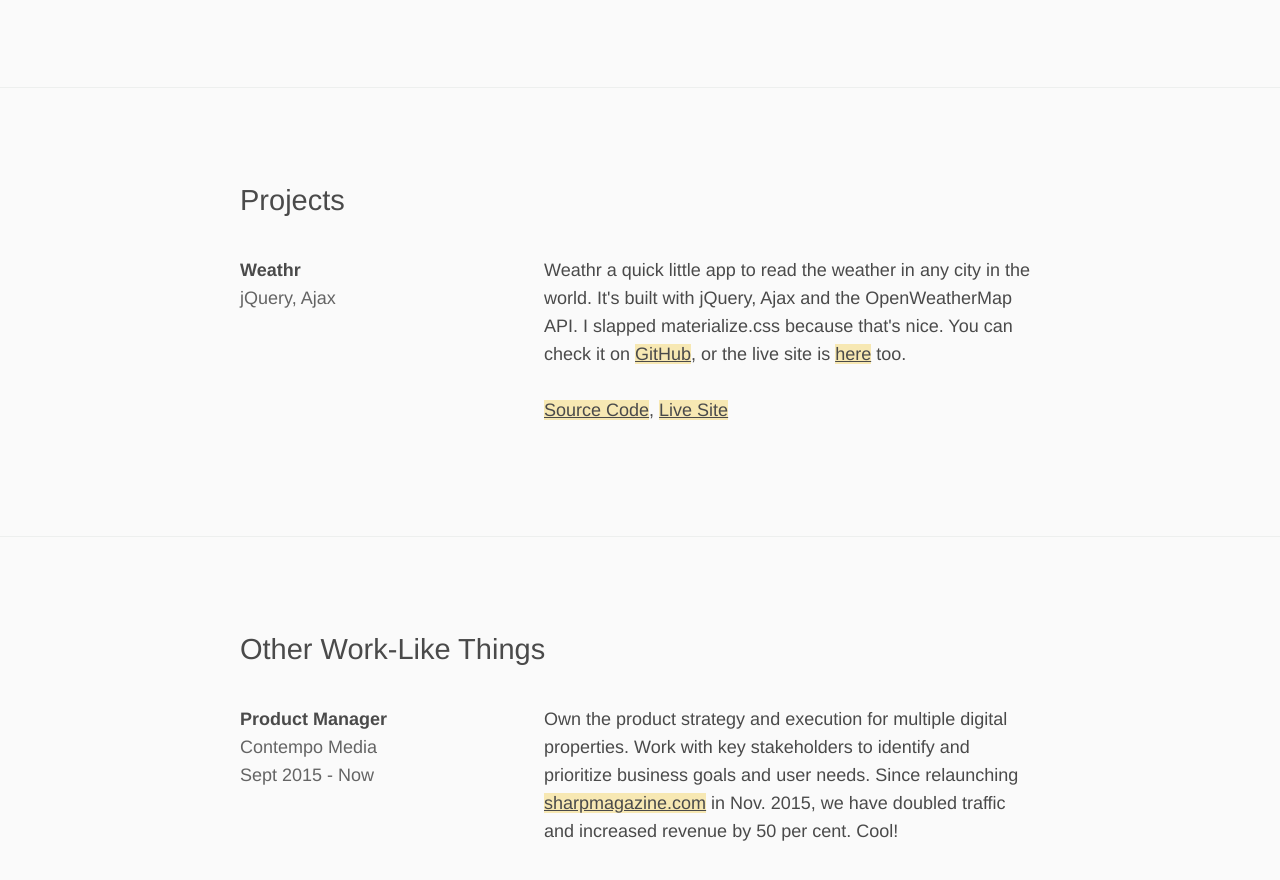
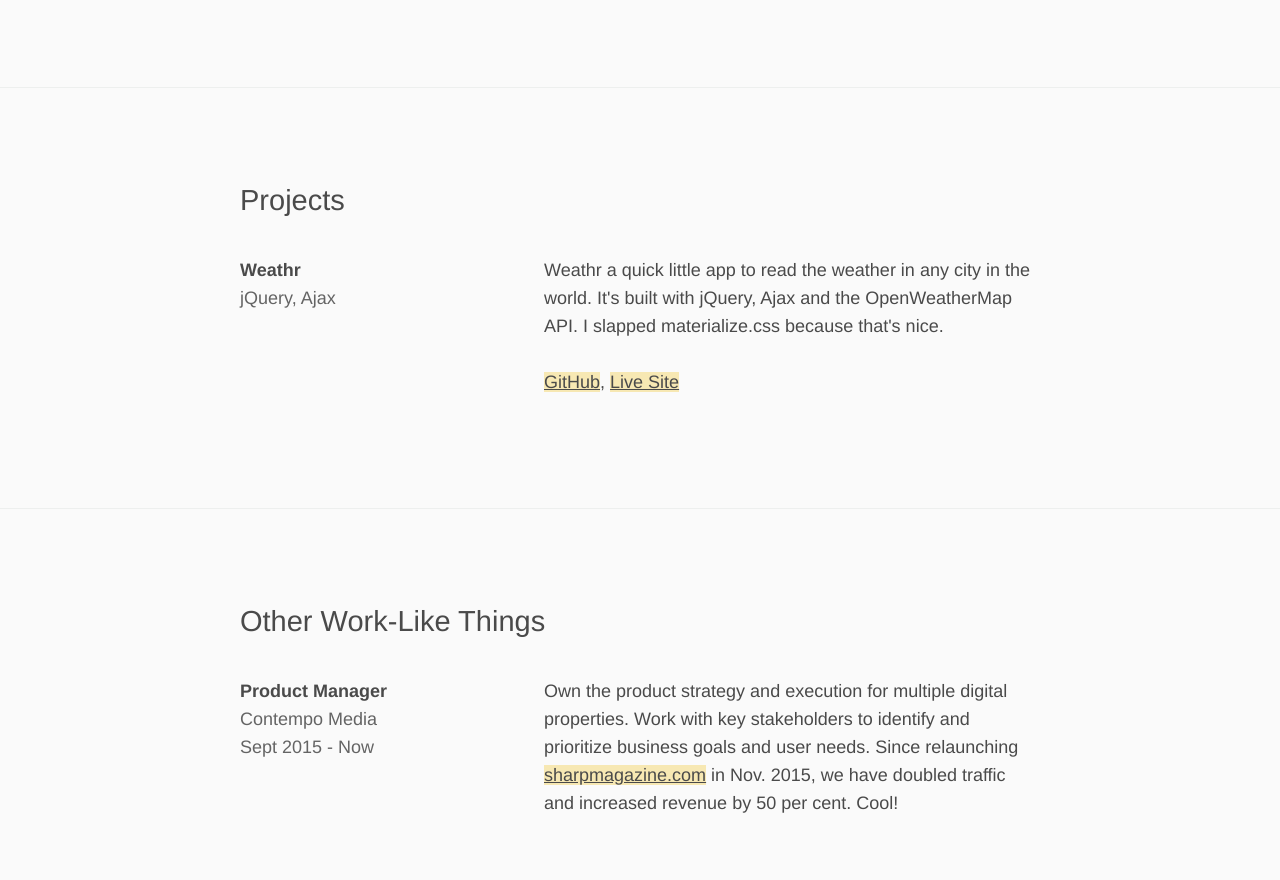
Before and after one commit to colinxr/cr-jekyll, a Jekyll site: the page built from index.html, in a window 1280 px wide and 900 px high, scrolled down 866 px. Shown: the top 880 px of the window. Built offline with Jekyll 4.4.1, drawn with Linux system fonts in a browser that asks for light colours.

Commit message:
edits to projects template

```diff
--- a/_data/projects.yml
+++ b/_data/projects.yml
@@ -1,4 +1,5 @@
 -   title: Weathr
     languages: jQuery, Ajax
-    description: Weathr a quick little app to read the weather in any city in the world. It's built with jQuery, Ajax and the OpenWeatherMap API. I slapped materialize.css because that's nice. You can check it on <a href="https://www.github.com/colinxr/weathr">GitHub</a>, or the live site is <a href="https://www.colinrabyniuk.com/weathr">here</a> too.
-    links: <a href="https://www.github.com/colinxr/weathr">Source Code</a>, <a href="https://www.colinrabyniuk.com/weathr">Live Site</a>
+    time: June 2016
+    description: Weathr a quick little app to read the weather in any city in the world. It's built with jQuery, Ajax and the OpenWeatherMap API. I slapped materialize.css because that's nice.
+    links: <a href="https://www.github.com/colinxr/weathr">GitHub</a>, <a href="https://www.colinrabyniuk.com/weathr">Live Site</a>
```
